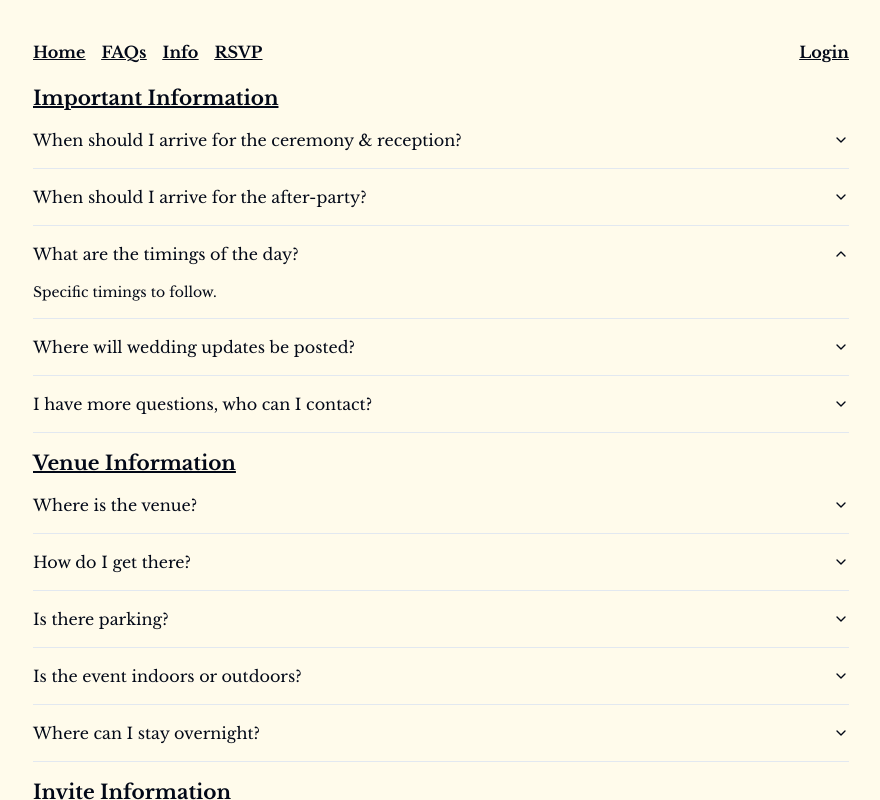
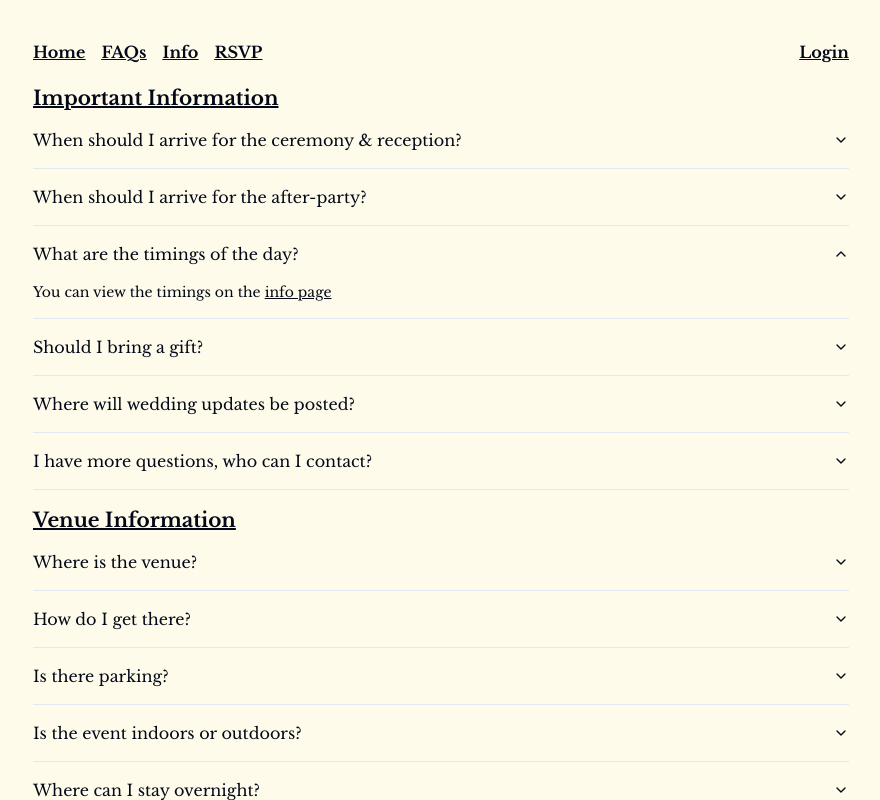
Before and after one commit to rafeeJ/wedding, a Next.js app: page /faqs in a window 1280 px wide. Both pictures are taken after a click on the button "What are the timings of the day?". Shown: the top 800 px of the page, without its empty margins (199-1079 px from the left). Built offline with nearby package versions, Linux system fonts and the light colour scheme; no server answers.

Commit message:
feat: gifts

```diff
--- a/src/features/faqs/important-information.tsx
+++ b/src/features/faqs/important-information.tsx
@@ -4,6 +4,7 @@ import {
   AccordionItem,
   AccordionTrigger,
 } from "@/components/ui/accordion";
+import Link from "next/link";
 
 export const ImportantInformation = () => {
   return (
@@ -24,15 +25,30 @@ export const ImportantInformation = () => {
           <AccordionTrigger>
             When should I arrive for the after-party?
           </AccordionTrigger>
-          <AccordionContent>More details to follow.</AccordionContent>
+          <AccordionContent>Please arrive for 7:30pm</AccordionContent>
         </AccordionItem>
 
         <AccordionItem value="item-3">
           <AccordionTrigger>What are the timings of the day?</AccordionTrigger>
-          <AccordionContent>Specific timings to follow.</AccordionContent>
+          <AccordionContent>
+            You can view the timings on the{" "}
+            <Link className={"underline"} href={"/info"}>
+              info page
+            </Link>
+          </AccordionContent>
         </AccordionItem>
 
         <AccordionItem value="item-4">
+          <AccordionTrigger>Should I bring a gift?</AccordionTrigger>
+          <AccordionContent>
+            Your presence at our wedding is enough, so please do not feel as
+            though you need to provide a gift! <br /> However, if you would like
+            to give a gift: a donation towards our honeymoon or a sentimental,
+            homemade gift would be amazing.
+          </AccordionContent>
+        </AccordionItem>
+
+        <AccordionItem value="item-5">
           <AccordionTrigger>
             Where will wedding updates be posted?
           </AccordionTrigger>
@@ -41,7 +57,7 @@ export const ImportantInformation = () => {
           </AccordionContent>
         </AccordionItem>
 
-        <AccordionItem value="item-5">
+        <AccordionItem value="item-6">
           <AccordionTrigger>
             I have more questions, who can I contact?
           </AccordionTrigger>
```
